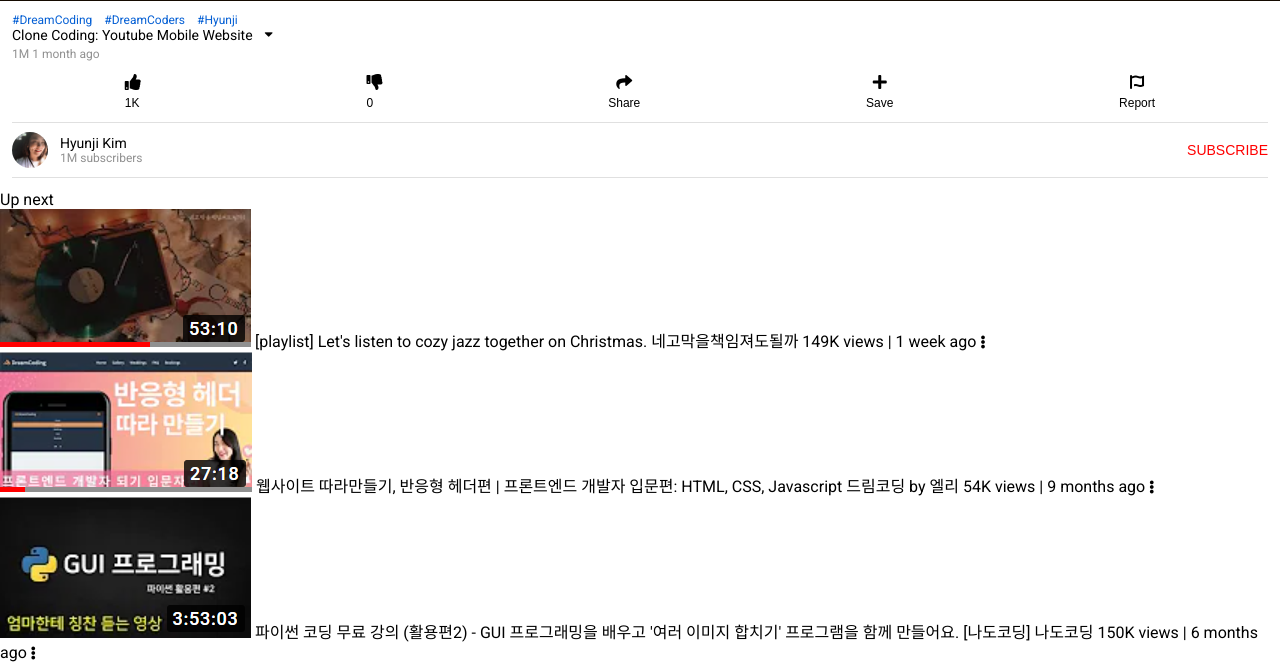
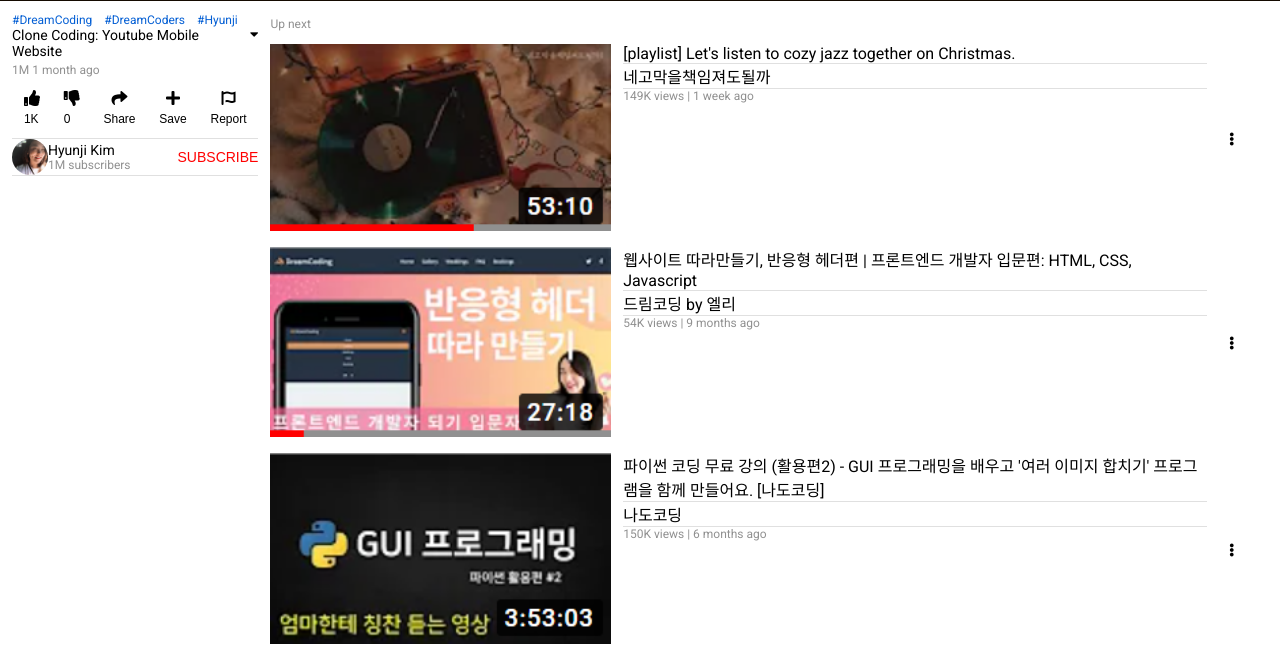
Before and after one commit to creativehkim/youtube-clone, a plain HTML site: page index.html in a window 1280 px wide. Shown: the part 548-1210 px from the top of the page. Drawn offline with Linux system fonts and the light colour scheme.

Commit message:
CSS: the rest of styles added

```diff
--- a/index.html
+++ b/index.html
@@ -29,6 +29,7 @@
   <section class="player">
     <video controls src="video/video.mp4"></video>
   </section>
+  <div class="infoAndUpNext">
     <!-- Video Info -->
     <section class="info">
       <div class="metadata">
@@ -93,31 +94,38 @@
       <span class="title">Up next</span>
       <ul>
         <li class="item">
-        <img src="image/thumbnail1.png" alt="">
+          <div class="img"><img src="image/thumbnail1.png" alt=""></div>
+          <div class="info">
             <span class="title">
               [playlist] Let's listen to cozy jazz together on Christmas.</span>
             <span class="channel">네고막을책임져도될까</span>
             <span class="views">149K views | 1 week ago</span>
+          </div>
           <button class="moreBtn"><i class="fas fa-ellipsis-v"></i></button>
         </li>
         <li class="item">
-        <img src="image/thumbnail2.png" alt="">
+          <div class="img"><img src="image/thumbnail2.png" alt=""></div>
+          <div class="info">
             <span class="title">
               웹사이트 따라만들기, 반응형 헤더편 | 프론트엔드 개발자 입문편: HTML, CSS, Javascript</span>
             <span class="channel">드림코딩 by 엘리</span>
             <span class="views">54K views | 9 months ago</span>
+          </div>
           <button class="moreBtn"><i class="fas fa-ellipsis-v"></i></button>
         </li>
         <li class="item">
-        <img src="image/thumbnail3.png" alt="">
+          <div class="img"><img src="image/thumbnail3.png" alt=""></div>
+          <div class="info">
             <span class="title">
               파이썬 코딩 무료 강의 (활용편2) - GUI 프로그래밍을 배우고 '여러 이미지 합치기' 프로그램을 함께 만들어요. [나도코딩]</span>
             <span class="channel">나도코딩</span>
             <span class="views">150K views | 6 months ago</span>
+          </div>
           <button class="moreBtn"><i class="fas fa-ellipsis-v"></i></button>
         </li>
       </ul>
     </section>
+  </div>
 </body>
 
 </html>
--- a/style.css
+++ b/style.css
@@ -78,7 +78,7 @@
 
 
 /* Video info */
-.info {
+body > .info {
   padding: var(--padding);
 }
 
@@ -176,3 +176,55 @@
   color: var(--color-red);
   font-size: var(--font-medium);
 }
+
+/* Up Next */
+
+.upNext {
+  padding: 0 var(--padding);
+}
+
+.upNext > .title {
+  font-size: var(--font-small);
+  color: var(--color-dark-grey);
+  margin-bottom: calc(var(--padding));
+}
+
+.upNext .item {
+  display: flex;
+  margin-top: var(--padding);
+}
+
+.upNext .item .img {
+  flex: 1 1 35%;
+  margin-right: var(--padding);
+}
+
+.upNext .item .img img {
+  width: 100%;
+
+}
+
+.upNext .item .info {
+  flex: 1 1 60%;
+}
+
+.upNext .item .moreBtn {
+  flex: 1 1 5%;
+}
+
+.upNext .item .info {
+  display: flex;
+  flex-direction: column;
+}
+
+.infoAndUpNext {
+  display: flex;
+  flex-direction: column;
+}
+
+@media screen and (min-width: 768px) {
+  .infoAndUpNext {
+    flex-direction: row;
+    margin: var(--padding);
+  }
+}
```
Lines whose indentation alone changed are shown as unchanged.
